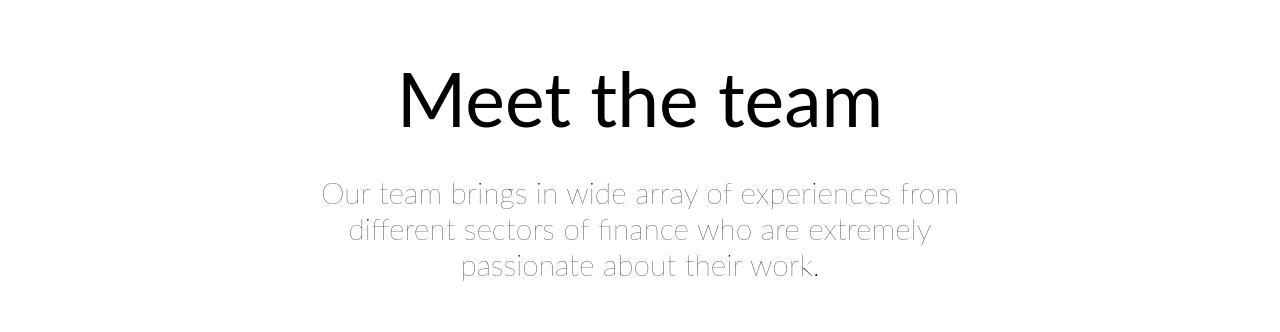
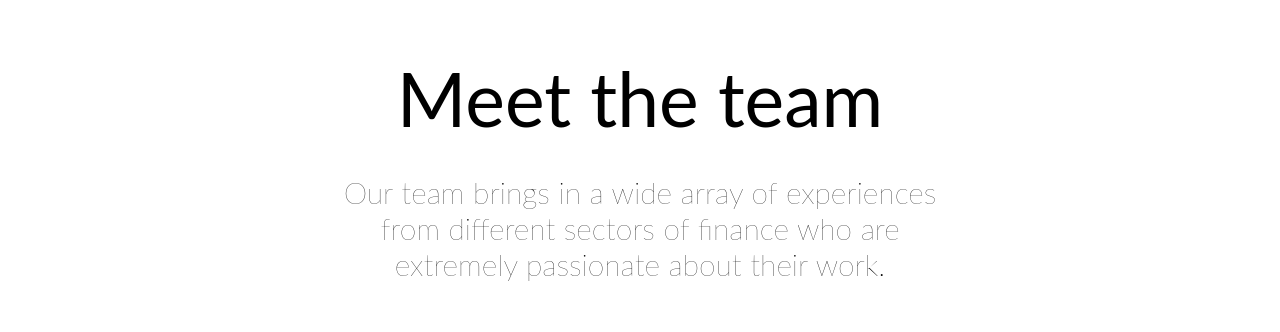
Before and after one commit to pokyparachute66/AccuracyAccounting, a plain HTML site: page team.html in a window 1280 px wide. Shown: the part 1002-1334 px from the top of the page. Drawn offline with Linux system fonts and the light colour scheme; some packages are replaced by stand-ins of ours.

Commit message:
Update team.html

```diff
--- a/team.html
+++ b/team.html
@@ -92,7 +92,7 @@
    <div class="team-sec-2">
 
      <div class="meet-heading center">Meet the team</div>
-      <div class="meet-subheading center">Our team brings in wide array of experiences from different sectors of finance who are extremely passionate about their work. </div>
+      <div class="meet-subheading center">Our team brings in a wide array of experiences from different sectors of finance who are extremely passionate about their work. </div>
 
        <div class="team-wrapper">
 
```
